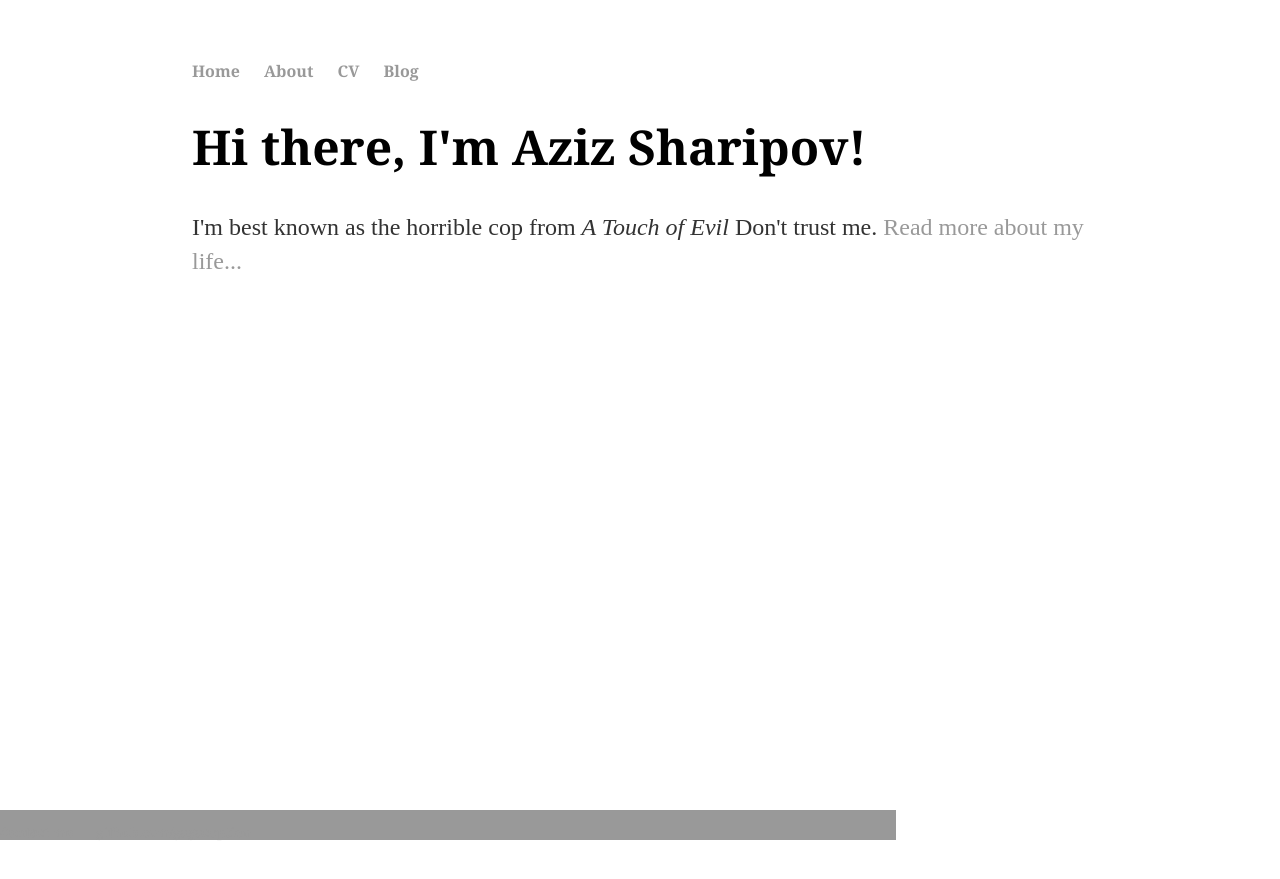
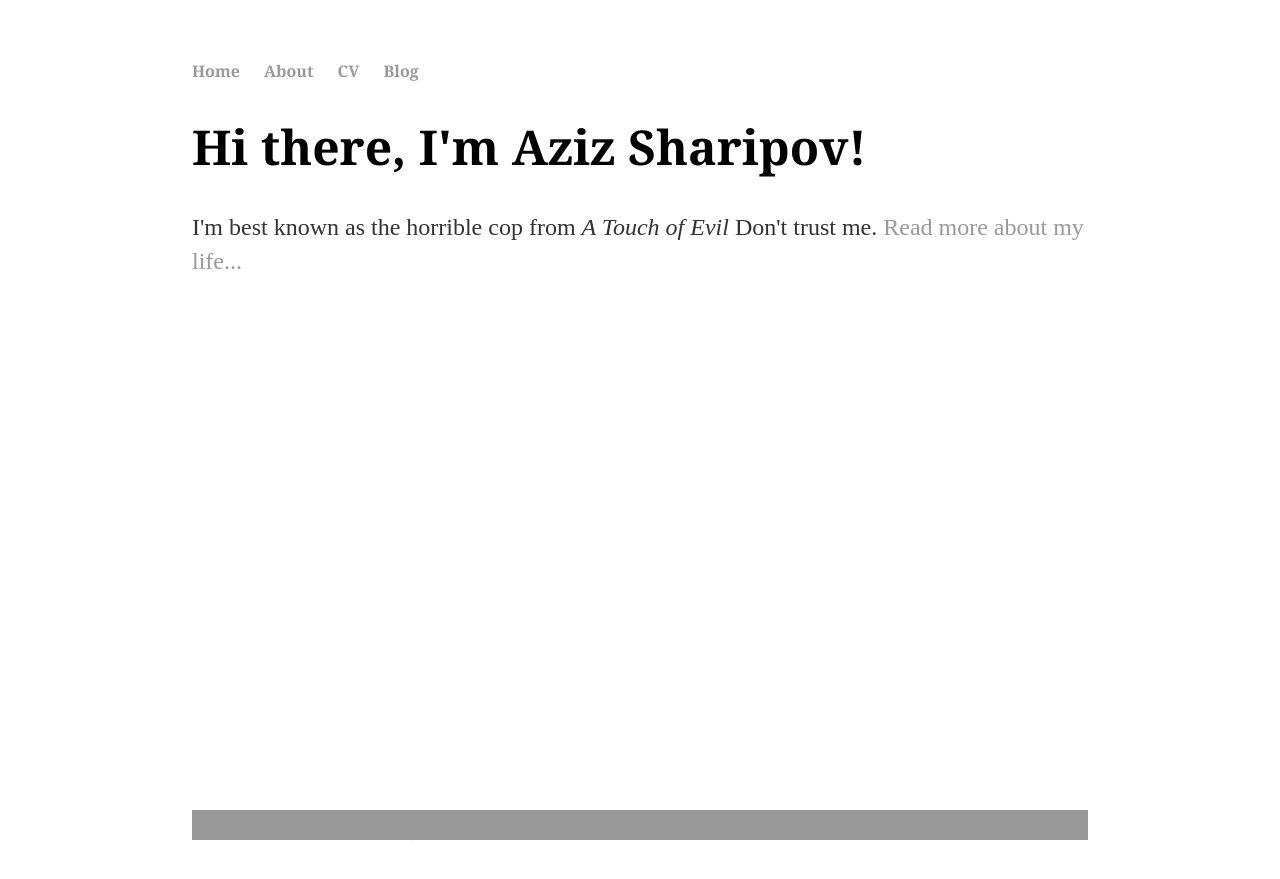
Before and after one commit to gagaception/gagaception.github.io, a Jekyll site: the page built from index.html, in a window 1280 px wide. Shown: the top 879 px of the page. Built offline with Jekyll 4.4.1, drawn with Linux system fonts in a browser that asks for light colours.

Commit message:
footer setting

```diff
--- a/css/main.css
+++ b/css/main.css
@@ -34,7 +34,7 @@ p {
 }
 footer {
    position:fixed;
-   left:0px;
+   /*left:0px;*/
    bottom:0px;
    height:30px;
    margin: 60px auto;
```
